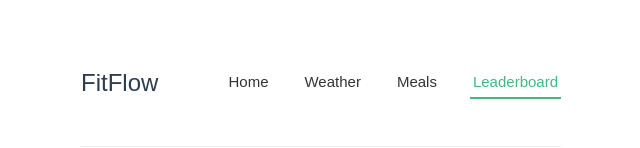
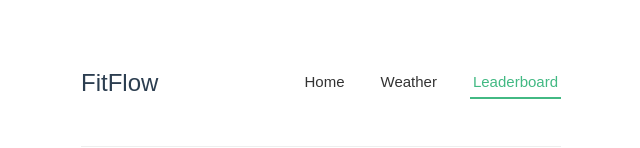
Before and after one commit to garrikyx/FItflow, a Vue app in the folder frontend/: page /leaderboard in a window 1280 px wide. Shown: the top 148 px of the page, without its empty margins (59-699 px from the left). Built offline with nearby package versions, Linux system fonts and the light colour scheme.

Commit message:
updated nav bar to exclude meal page

```diff
--- a/frontend/src/components/NavBar.vue
+++ b/frontend/src/components/NavBar.vue
@@ -3,7 +3,7 @@
     <nav class="nav-menu">
       <router-link to="/" class="nav-link">Home</router-link>
       <router-link to="/weather" class="nav-link">Weather</router-link>
-      <router-link to="/meals" class="nav-link">Meals</router-link>
+      <!-- <router-link to="/meals" class="nav-link">Meals</router-link> -->
       <router-link to="/leaderboard" class="nav-link">Leaderboard</router-link>
     </nav>
   </template>
```
